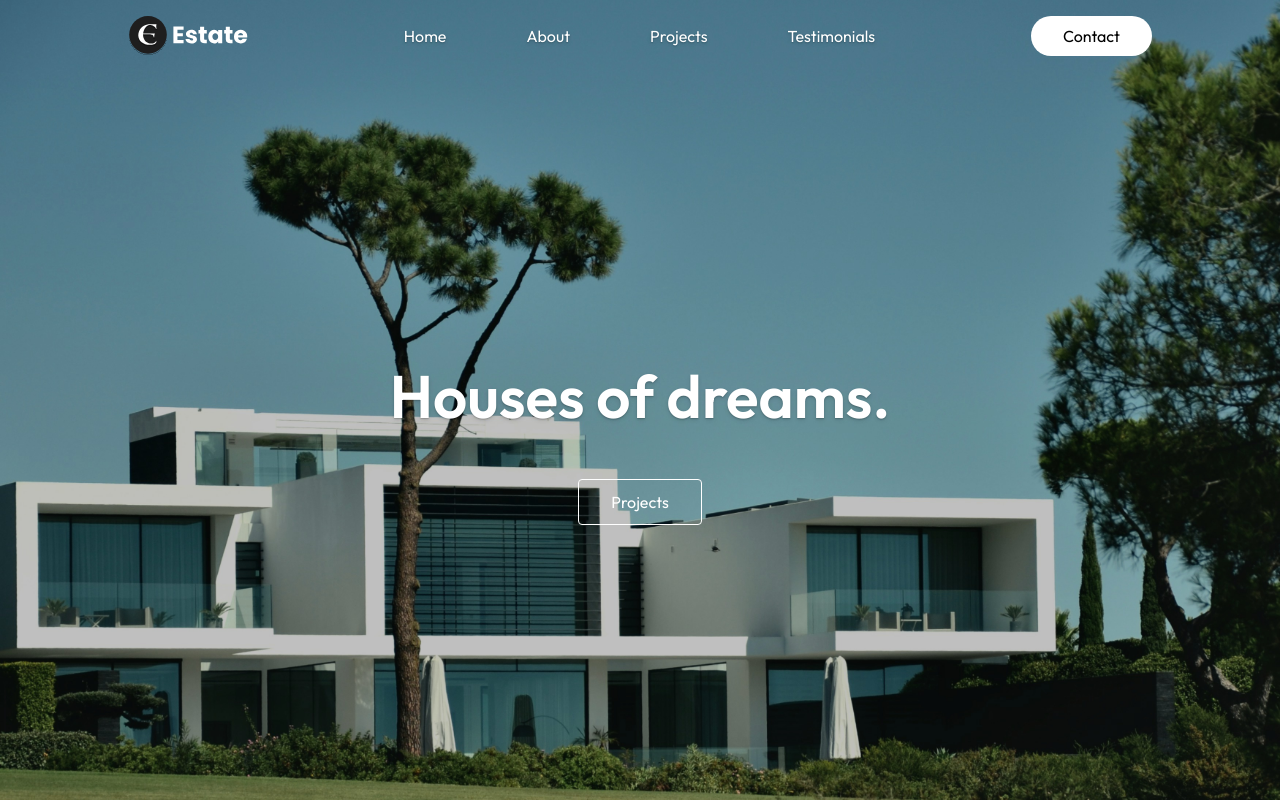
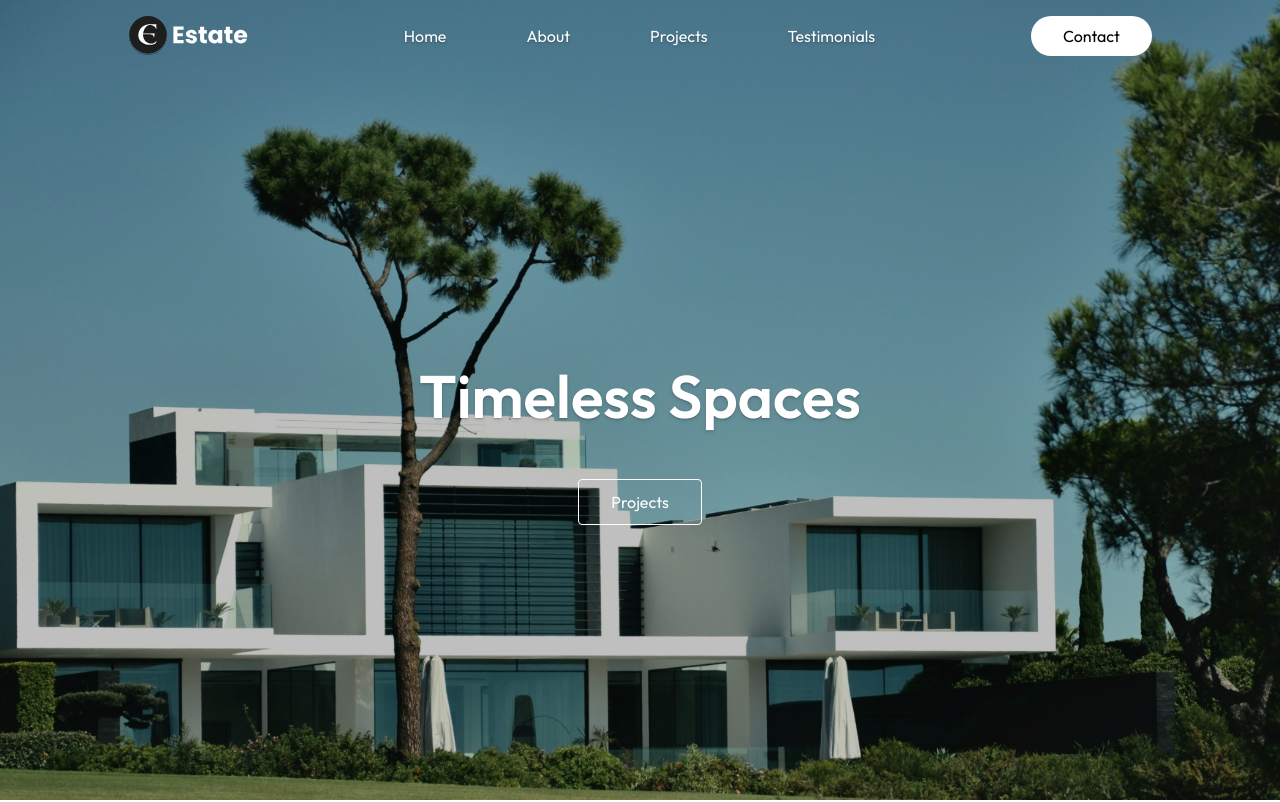
Before and after one commit to esraayaz/real-estate, a React (Vite) app: page / in a window 1280 px wide. Shown: the top 802 px of the page. Built offline with nearby package versions, Linux system fonts and the light colour scheme.

Commit message:
Title changed.

```diff
--- a/src/Components/Header.jsx
+++ b/src/Components/Header.jsx
@@ -13,7 +13,7 @@ const Header = () => {
       <Navbar />
       <div className="container text-center mx-auto py-4 px-6 md:px-20 lg:px-32 text-white">
         <h2 className="text-shadow-md text-5xl sm:text-6xl md:text.[82px] inline-block max-w-3xl font-semibold pt-20">
-          Houses of dreams.
+          Timeless Spaces
         </h2>
         <div className="space-x-6 mt-16">
           <a
```
